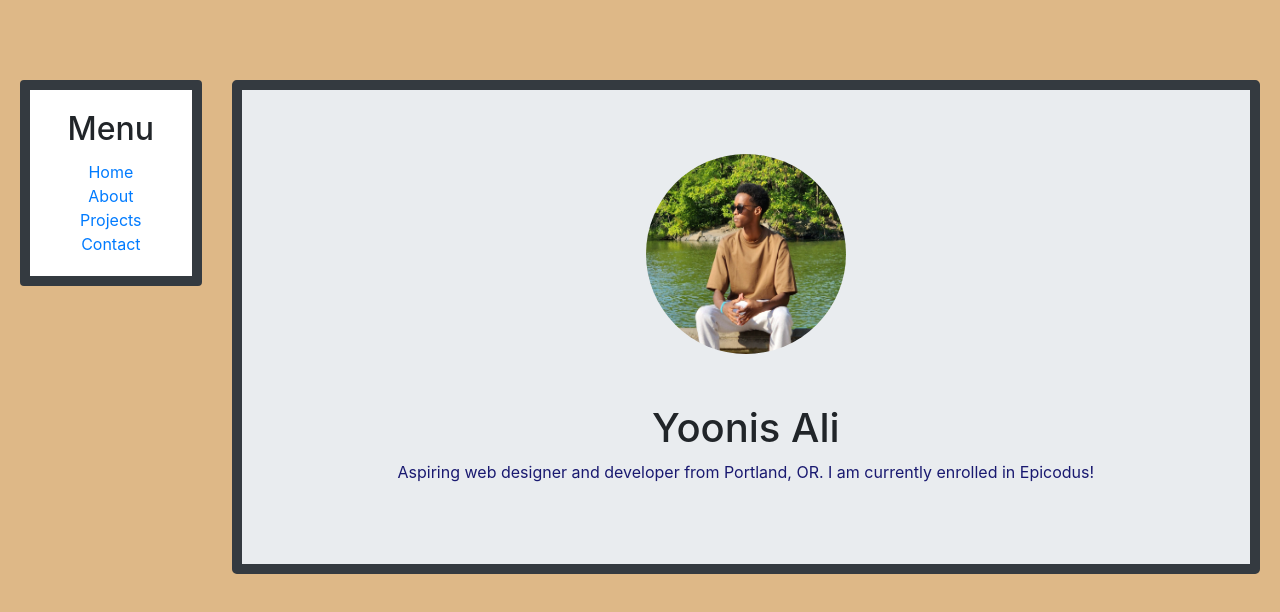
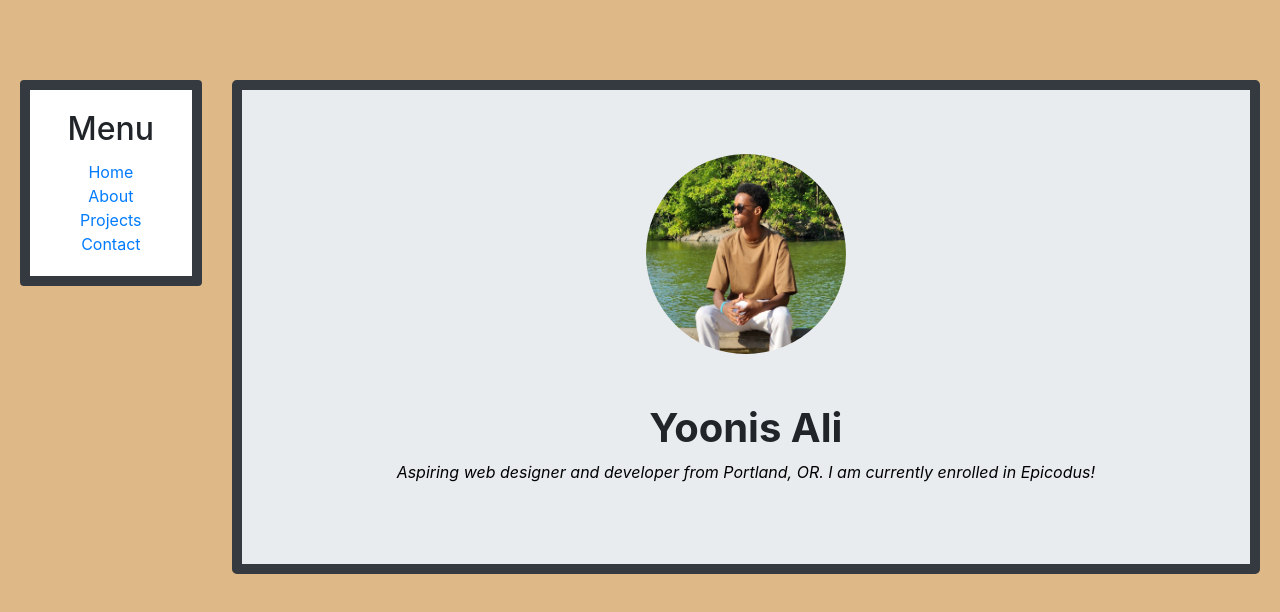
Before and after one commit to yoonisali/old-portfolio, a plain HTML site: page index.html in a window 1280 px wide. Drawn offline with Linux system fonts and the light colour scheme.

Commit message:
fix more styling issues

```diff
--- a/index.html
+++ b/index.html
@@ -25,9 +25,9 @@
         <div class="col-lg-10 container">
             <div class="jumbotron card border-dark mb-3" style="border-width: 10px" ;>
                 <img src="img/yoonis.jpg" alt="A photo of me." class="rounded-circle">
-                <h1 class="title">Yoonis Ali</h1>
-                <p><span style="color:midnightblue"> Aspiring web designer and developer from Portland, OR. I am
-                        currently enrolled in Epicodus!</span></p>
+                <h1 class="title"><strong>Yoonis Ali</strong></h1>
+                <p><span style="color:black"><em>Aspiring web designer and developer from Portland, OR. I am
+                    currently enrolled in Epicodus!</em></span></p>
             </div>
         </div>
     </div>
```
